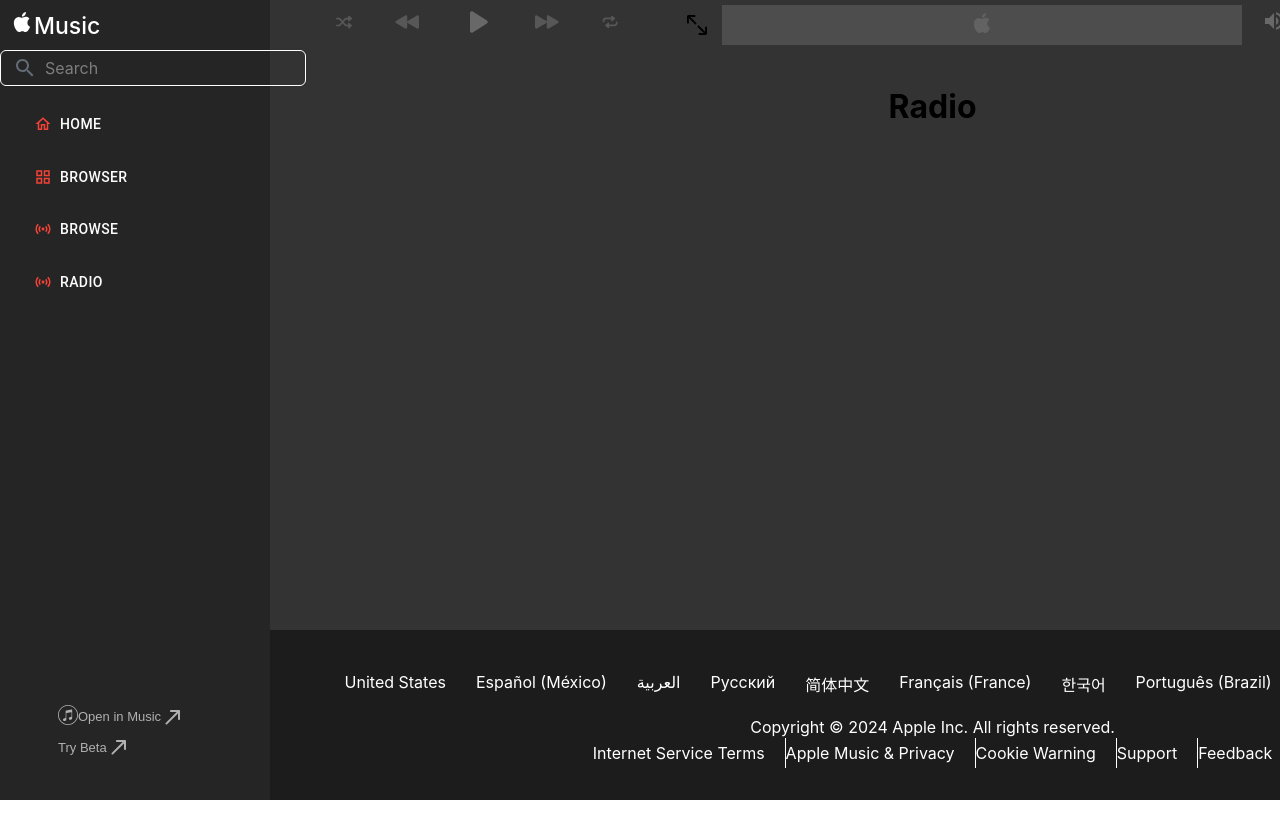
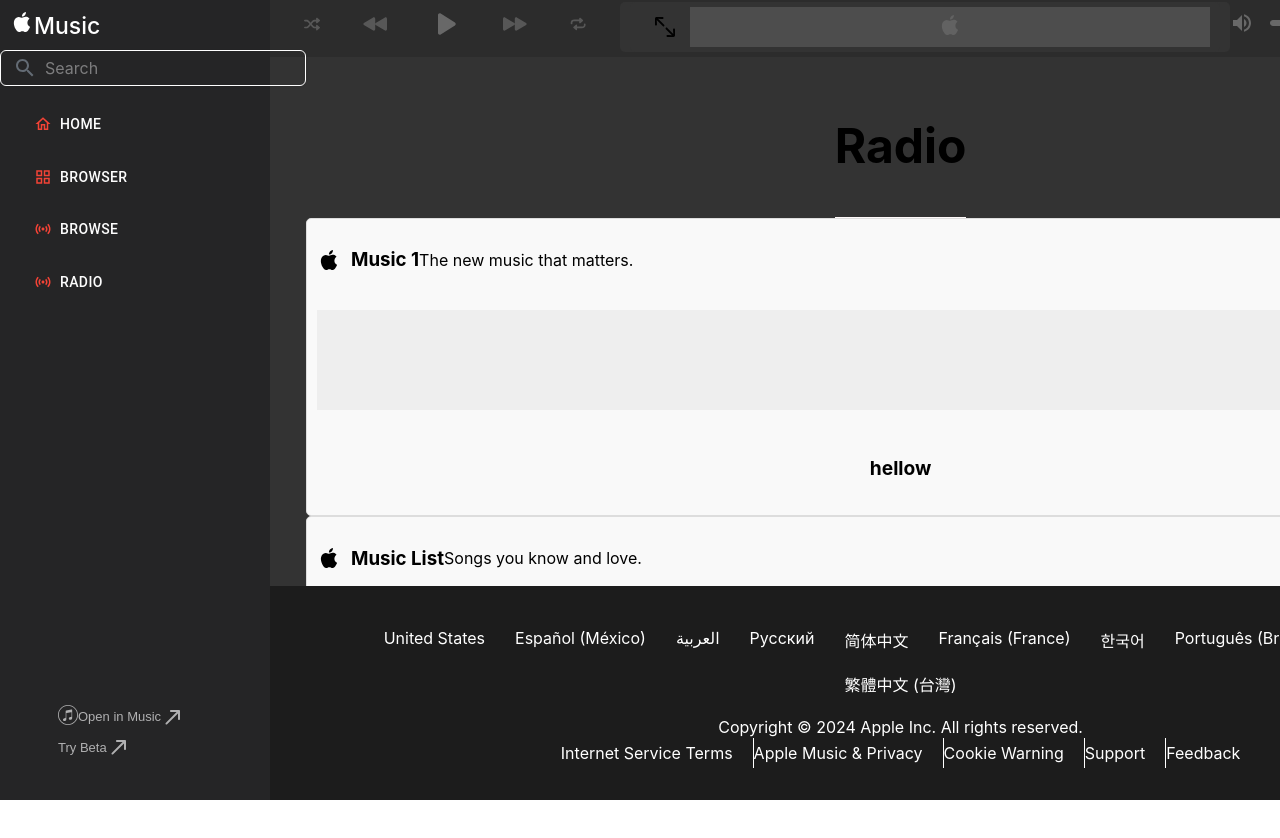
Before and after one commit to Sivachandran06/apple-music-app, a React (Create React App) app: page /radio in a window 1280 px wide. Shown: the top 838 px of the page. Built offline with nearby package versions, Linux system fonts and the light colour scheme.

Commit message:
radio first container

```diff
--- a/src/App.css
+++ b/src/App.css
@@ -74,7 +74,9 @@
   align-items: center;
   grid-column: 2 / span 1;
   grid-row: 1 / span 1;
-  padding: 1rem;
+  background-color: hsl(0deg 0% 17.25%);
+  width: 100%;
+  height: 109%;
 }
 
 .player-controler,
--- /dev/null
+++ b/src/Pages/Radio.css
@@ -0,0 +1,71 @@
+.radio-heading{
+    display: flex;
+    font-size: 24px;
+    letter-spacing: 0;
+    line-height: 1.17649;
+    border-bottom:0.5px solid snow;
+    padding-bottom:  10px;
+    gap :10px;
+}
+/* Radio.css */
+.radio-container {
+    display: flex;
+    flex-direction: column;
+    align-items: center;
+    padding: 20px;
+  }
+
+
+  .section-container {
+    display: flex;
+    flex-direction: column;
+    width: 100%;
+  }
+
+  .List-container {
+    display: flex;
+    flex-direction: column;
+    gap: 20px; /* Adds space between list items */
+    width: 100%;
+  }
+
+  .first-radio {
+    list-style: none;
+    padding: 0;
+    margin: 0;
+  }
+
+  .first-radio li {
+    display: flex;
+    flex-direction: column;
+    border: 1px solid #ddd;
+    padding: 10px;
+    border-radius: 5px;
+    background-color: #f9f9f9;
+  }
+
+  .top-list-container {
+    display: flex;
+    align-items: center;
+    margin-bottom: 10px;
+  }
+
+  .top-list-container h3 {
+    display: flex;
+    align-items: center;
+    gap: 10px;
+  }
+
+  .img-container {
+    height: 100px; /* Adjust height as needed */
+    background-color: #eee;
+    margin: 10px 0;
+  }
+
+  .bottom-list-container {
+    margin-top: 10px;
+  }
+
+  .bottom-list-container .titel {
+    font-size: 1.2em;
+  }
--- a/src/Pages/radio.jsx
+++ b/src/Pages/radio.jsx
@@ -1,8 +1,64 @@
+import React from "react";
+import "./Radio.css";
+import AppleIcon from "@mui/icons-material/Apple";
+
 function Radio(props) {
-    return (
+  return (
+    <div className="radio-container">
+      <div className="radio-heading">
         <h1>Radio</h1>
-    )
+      </div>
+
+      <div className="section-container">
+        <div className="List-container">
+          <ul className="first-radio">
+            <li>
+              <div className="top-list-container">
+                <h3>
+                  <AppleIcon />
+                  Music 1
+                </h3>
+                <p>The new music that matters.</p>
+              </div>
+              <div className="img-container"></div>
+
+              <div className="bottom-list-container">
+                <h4 className="titel">hellow</h4>
+              </div>
+            </li>
+            <li>
+              <div className="top-list-container">
+                <h3>
+                  <AppleIcon />
+                  Music List
+                </h3>
+                <p>Songs you know and love.</p>
+              </div>
+              <div className="img-container"></div>
+
+              <div className="bottom-list-container">
+                <h4 className="titel">hellow</h4>
+              </div>
+            </li>
+            <li>
+              <div className="top-list-container">
+                <h3>
+                  <AppleIcon />
+                  Music Country
+                </h3>
+                <p>Where it sounds like home.</p>
+              </div>
+              <div className="img-container"></div>
+
+              <div className="bottom-list-container">
+                <h4 className="titel">hellow</h4>
+              </div>
+            </li>
+          </ul>
+        </div>
+      </div>
+    </div>
+  );
 }
 
-
 export default Radio;
```
Also changed, not shown: src/Components/Outlet.js (deleted, +0 -13 lines), src/Components/SearchBar.js (deleted, +0 -12 lines), src/Components/SideBar.js (deleted, +0 -15 lines).
